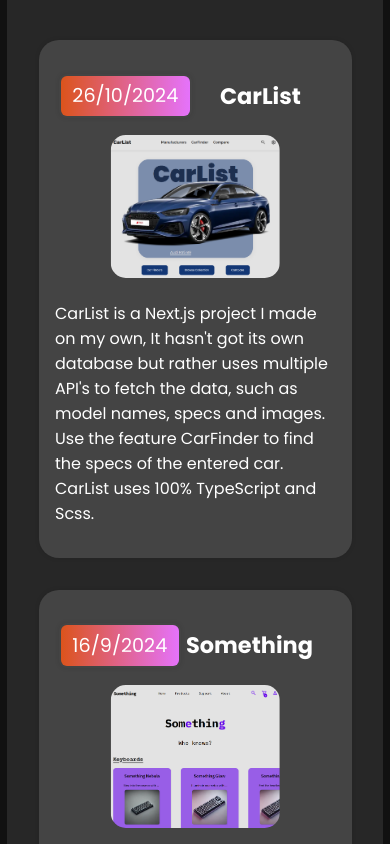
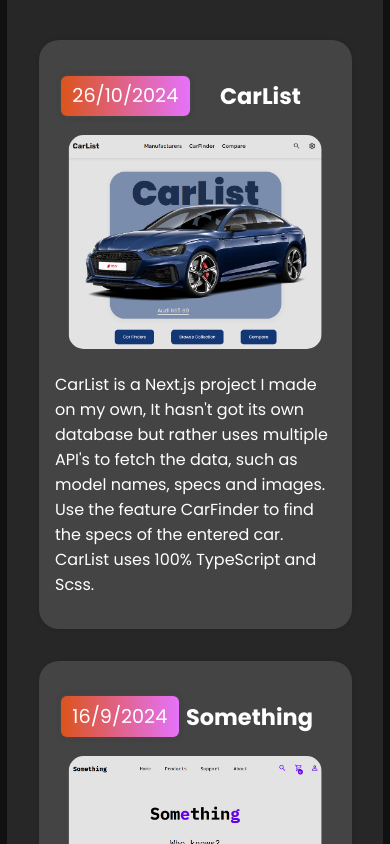
Before and after one commit to MonkyMars/Portfolio---remastered, a Next.js app: page / in a window 390 px wide. Shown: the part 2560-3404 px from the top of the page. Built offline with nearby package versions, Linux system fonts and the light colour scheme.

Commit message:
made images bigger

```diff
--- a/styles/Home.module.scss
+++ b/styles/Home.module.scss
@@ -286,6 +286,9 @@
     max-width: 80vw !important;
     min-width: 80vw !important;
     margin: 0 !important;
+    & img{
+      width: 90% !important;
+    }
   }
   .experience_section {
     align-items: center;
```
